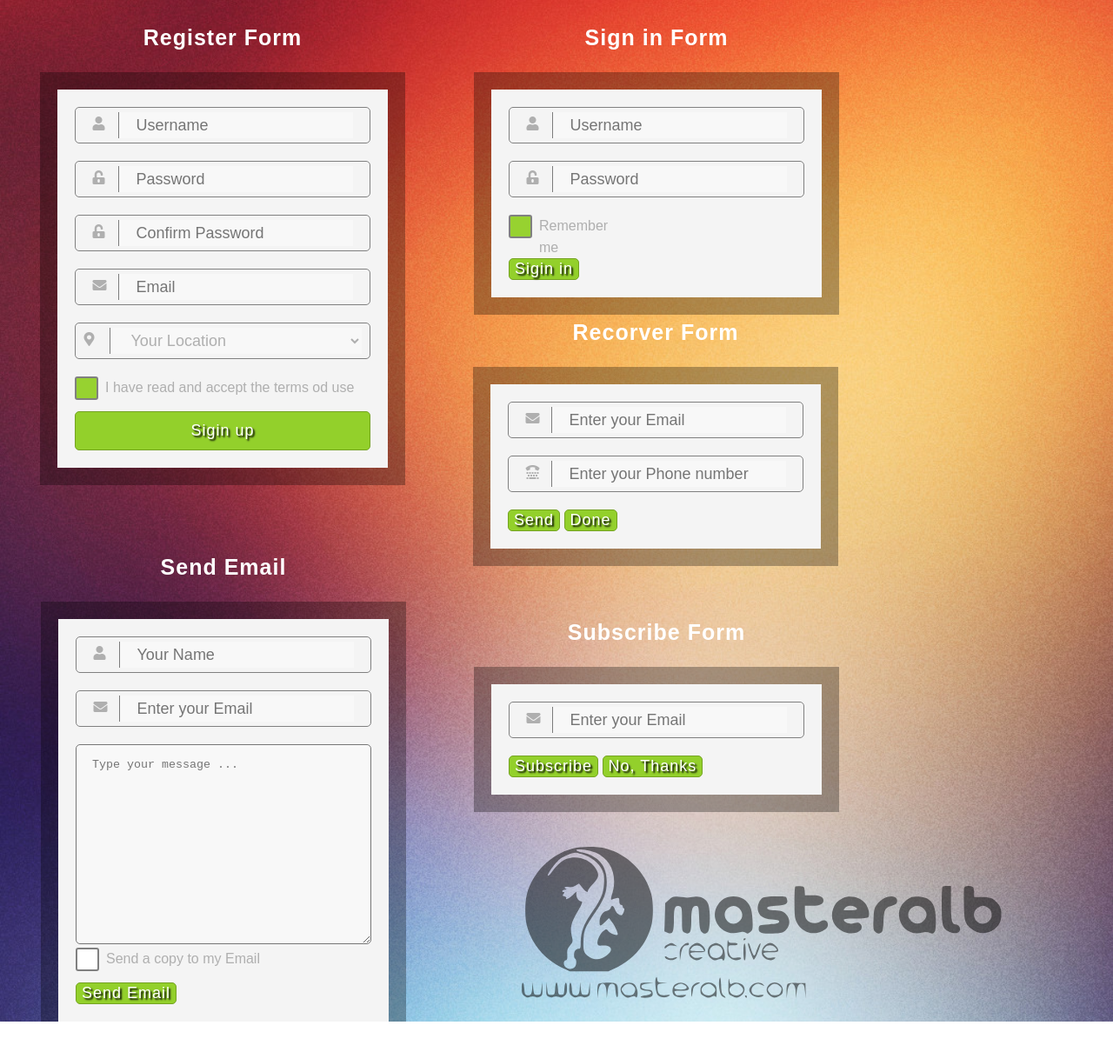
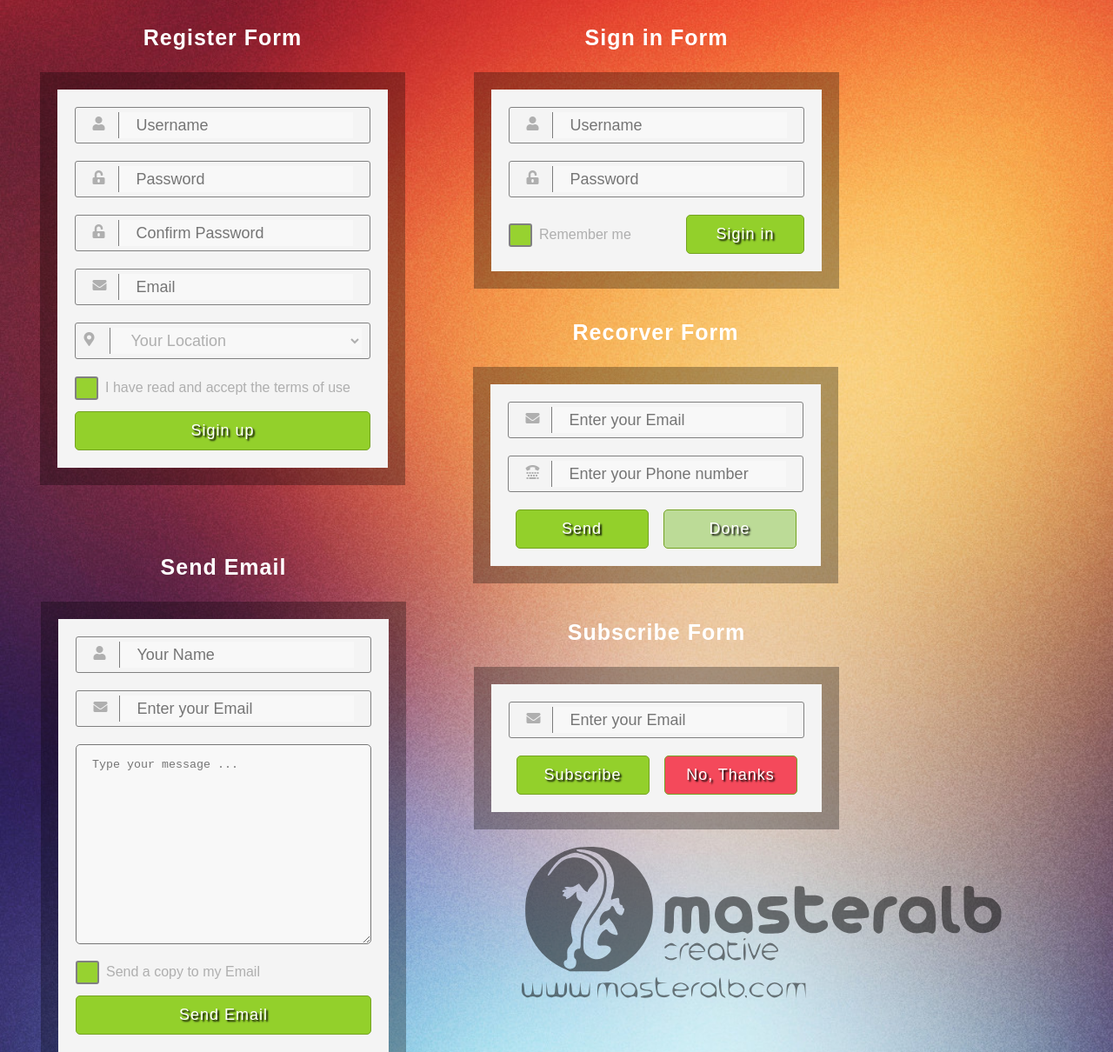
Before and after one commit to frontendagnes/challenge-one, a website: page index.html in a window 1280 px wide. Shown: the part 187-1397 px from the top of the page at 87% size. Before the commit the page ends 1362 px from the top, so only its background shows below. Drawn offline with Linux system fonts and the light colour scheme.

Commit message:
commit#4

```diff
--- a/index.html
+++ b/index.html
@@ -47,7 +47,7 @@
                     </select>
                 </div>
                 <div class = "check-div">
-                    <input type="checkbox" id="confirm-things" checked> <label for="confirm-things" class="confirm-things">I have read and accept the terms od use</label>
+                    <input type="checkbox" id="confirm-things" checked> <label for="confirm-things" class="confirm-things">I have read and accept the terms of use</label>
                 </div>
                 <button type="submit" class="btn-submit btn-sign-up">Sigin up</button>
             </form>
@@ -63,10 +63,12 @@
                     <Label for="password1"><i class="fas fa-unlock-alt"></i></Label>
                     <input type="password" id="password1" class="input-txt" placeholder="Password">
                 </div>
+            <div class="wap-check">
                 <div class = "check-div-sign">
-                    <input type="checkbox" id="confirm-things" checked> <label for="confirm-things" class="confirm-things">Remember me</label>
+                    <input type="checkbox" id="sign-check" checked> <label for="sign-check" class="confirm-things">Remember me</label>
                 </div>
-                <button type="submit" class="btn-submit">Sigin in</button>
+                <button type="submit" class="btn-submit btn-sign-in">Sigin in</button>
+            </div>
             </form>
         </article>
         <article class="recorver-form">
@@ -80,8 +82,10 @@
                     <label for="phone"><i class="fas fa-tty"></i></label>
                     <input type="tel" id="phone" class="input-txt" placeholder="Enter your Phone number">
                 </div>
-                <button type="submit" class="btn-submit">Send</button>
-                <button type="submit" class="btn-submit" disabled>Done</button>
+            <div class = "recovery-btn">
+                <button type="submit" class="btn-submit rec-send">Send</button>
+                <button type="submit" class="btn-submit rec-done" disabled>Done</button>
+            </div>
             </form>
         </article>
         <article class = "subscribe-form">
@@ -91,8 +95,10 @@
                     <label for = "email2"><i class="fas fa-envelope"></i></label>
                     <input type="email" id = "email2" class="input-txt" placeholder="Enter your Email">
                 </div>
-                <button type="submit" class="btn-submit">Subscribe</button>
-                <button type="submit" class="btn-submit">No, Thanks</button>
+            <div class = "recovery-btn">
+                <button type="submit" class="btn-submit btn-subscribe">Subscribe</button>
+                <button type="submit" class="btn-submit btn-no">No, Thanks</button>
+            </div>
             </form>
         </article>
         <article class="send-email">
@@ -108,10 +114,9 @@
                 </div>
                 <textarea class="text-email" placeholder="Type your message ..."></textarea>
                 <div class = "check-div">
-                    <input type="checkbox" id="send-copy">
-                    <label for="send-copy">Send a copy to my Email</label>
+                    <input type="checkbox" id="send-copy" checked> <label for="send-copy" class="confirm-things">Send a copy to my Email</label>
                 </div>
-                <button type="submit" class="btn-submit">Send Email</button>
+                <button type="submit" class="btn-submit btn-sign-up">Send Email</button>
             </form>
         </article>
         <div class="foto">
--- a/style.css
+++ b/style.css
@@ -23,7 +23,7 @@ form{
     -moz-box-shadow: 0px 0px 0px 20px rgba(0,0,0,0.3);
     box-shadow: 0px 0px 0px 20px rgba(0,0,0,0.3);
     margin-top: 45px;
-}
+ }
 
 h3{
     text-align: center;
@@ -62,8 +62,8 @@ article{
     display: flex;
     justify-content: center;
     align-items: center;
-    border-radius: 5px;
     margin-bottom: 20px;
+    border-radius: 3px;
 }
 .input-txt{
     box-sizing: border-box;
@@ -86,6 +86,7 @@ textarea{
     border-radius: 5px;
     padding-top: 15px;
     padding-left: 18px;
+    margin-bottom: 15px;
     background-color:#f8f8f8;
 }
 .register-form{
@@ -131,11 +132,13 @@ textarea{
     letter-spacing: 1px;
     border: 1px solid #74a322;
     text-shadow: 2px 2px 2px #000000;
+    height: 45px;
+    cursor: pointer;
 }
 
 .btn-sign-up{
     width: 340px;
-    height: 45px;
+
 
 }
 label{
@@ -144,7 +147,8 @@ label{
 }
 
 #confirm-things,
-#send-copy{
+#send-copy,
+#sign-check{
     display: none;
 }
 input[type = checkbox] + label{
@@ -183,6 +187,33 @@ input[type=checkbox]:checked:disabled + label:before{
     background-color: #cccccc;
     border-color: #b6b6b6;
 }
+.wap-check{
+    display: flex;
+    justify-content: space-around;
+    align-items: center;
+   }
 .check-div-sign{
-    width:40%;
+    width:60%;
+    height: 100%;
+
 }
+.btn-sign-in{
+    width: 40%;
+}
+.recovery-btn{
+    display: flex;
+    justify-content: space-around;
+}
+
+.rec-send,
+.btn-subscribe{
+    width: 45%;
+}
+.rec-done{
+    width: 45%;
+    background-color: #bcdb97;
+}
+.btn-no{
+    width: 45%;
+    background-color: #f4495b;
+}
```
